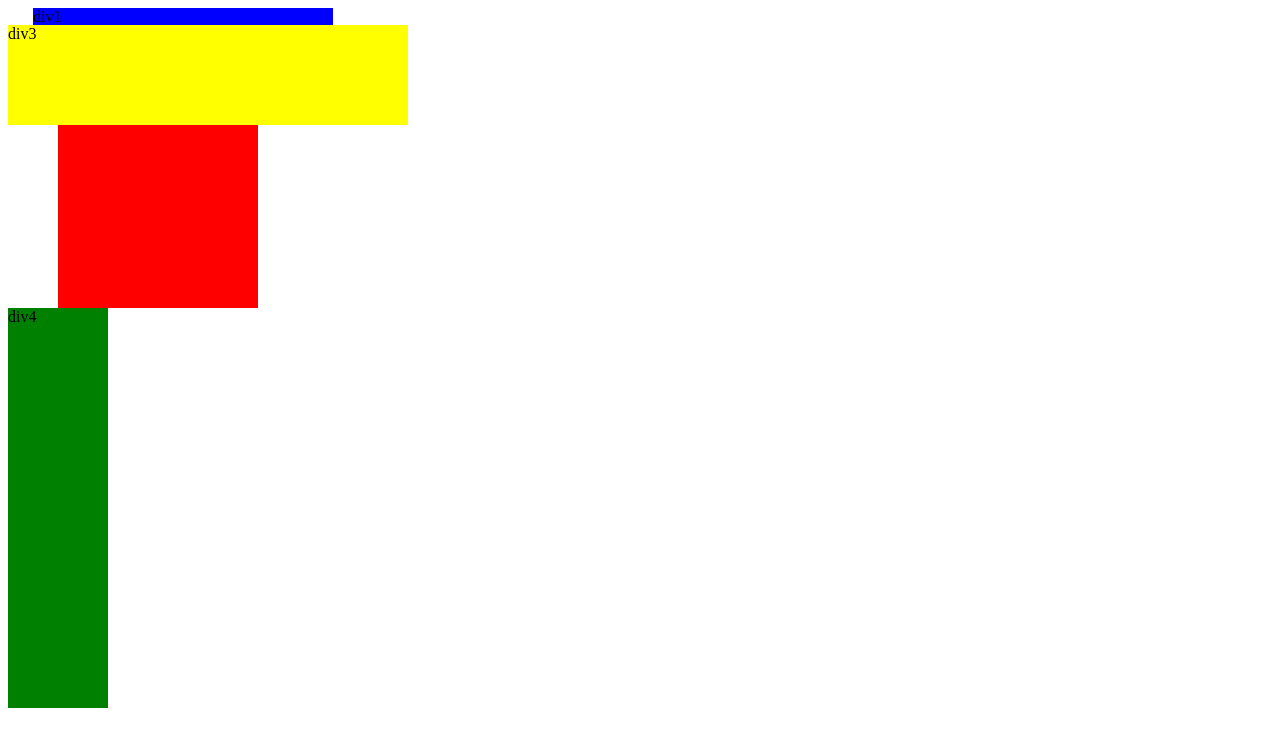
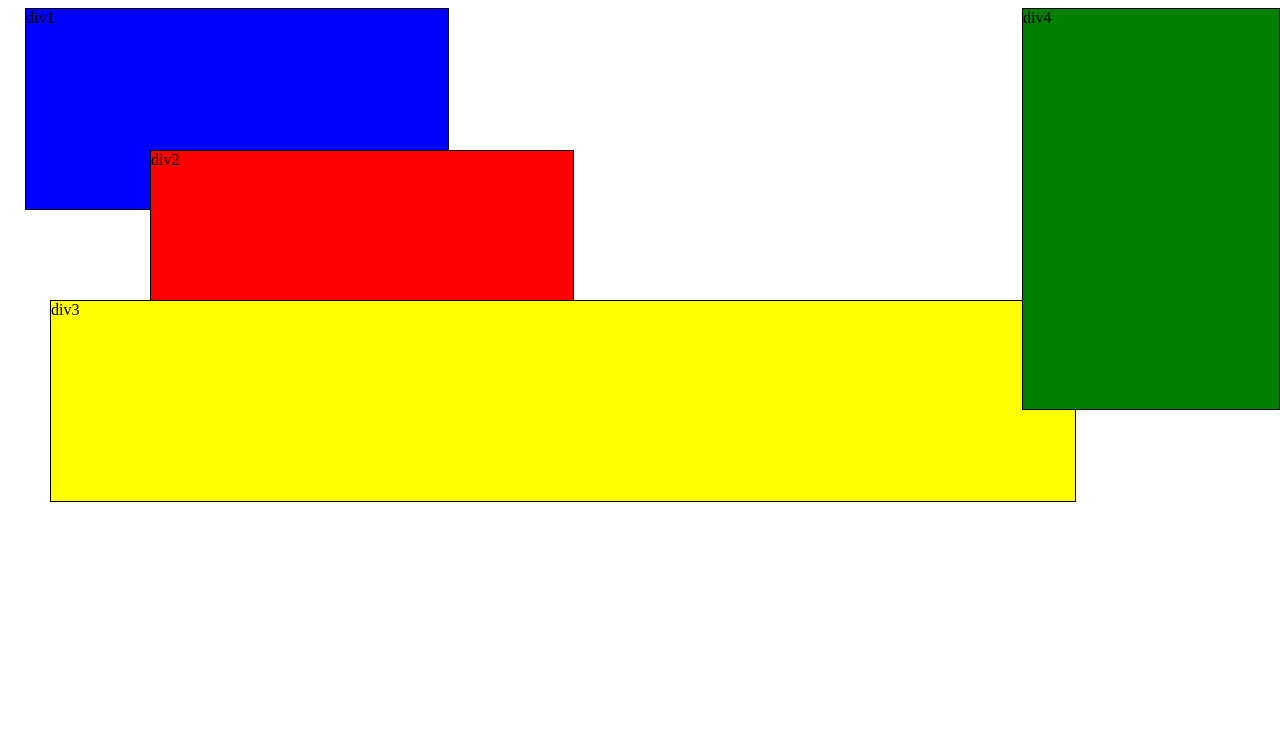
Before and after one commit to hasanyildirim1979/homeworks, a plain HTML site: page 19.06.23/index.html in a window 1280 px wide. Drawn offline with Linux system fonts and the light colour scheme.

Commit message:
22.06.23

```diff
--- a/19.06.23/style.css
+++ b/19.06.23/style.css
@@ -1,29 +1,38 @@
 div.box1 {
-    width: 300px;
-    height: 100px;
+    width: 33%;
+    height: 200px;
+    border: 1px solid black;
     background-color: blue;
-    position: relative;
+    position: absolute;
     left: 25px;
+    z-index: 1;
 }
 div.box2 {
-    width: 200px;
+    width: 33%;
     height: 200px;
+    border: 1px solid black;
     background-color: red;
-    position: relative;
-    left: 50px;
+    position: absolute;
+    top: 150px;
+    left: 150px;
+    z-index: 2;
 }
 div.box3 {
-    width: 400px;
-    height: 100px;
+    width: 80%;
+    height: 200px;
+    border: 1px solid black;
     background-color: yellow;
     position: absolute;
-    top: 25px;
+    left: 50px;
+    top: 300px;
+    z-index: 3;
 }
 div.box4 {
-    width: 100px;
+    width: 20%;
     height: 400px;
+    border: 1px solid black;
     background-color: green;
-    position: static;
-    left: 25px;
-    right:0
+    position: absolute;
+    right:0;
+    z-index: 4;
 }
```
Also changed, not shown: 19.06.23/index.html (+4 -6 lines).
